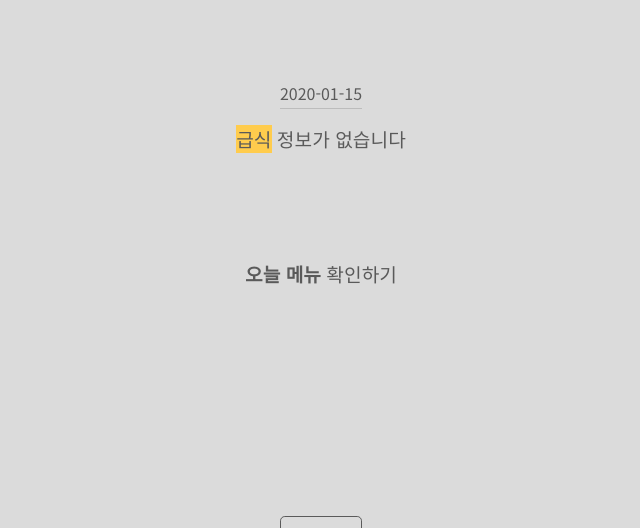
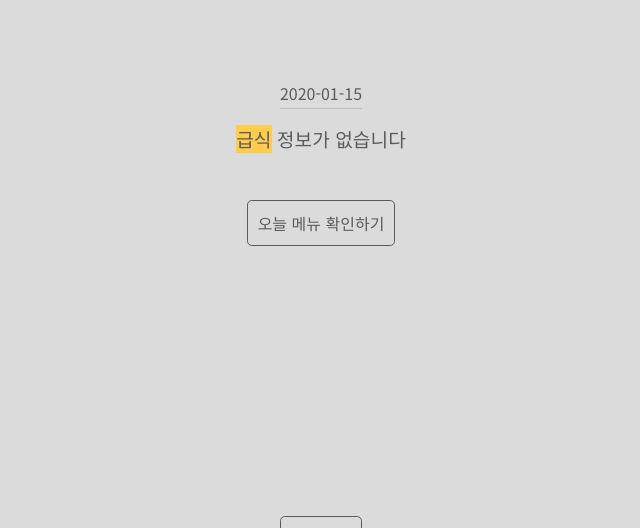
Before and after one commit to chick0/meal-api, a Flask app: template app/templates/meal/not_found.html in a window 1280 px wide. Shown: the part 131-659 px from the top of the page, without its empty margins (319-959 px from the left). Run offline with Flask 2, Linux system fonts and the light colour scheme; the template is opened without the code that fills it: most values are stand-ins (such as "Sample title", 1, 10 or a date in 2020).

Commit message:
오늘 메뉴 버튼 위치 변경

```diff
--- a/app/templates/meal/not_found.html
+++ b/app/templates/meal/not_found.html
@@ -9,11 +9,9 @@
         <p><span class="high">급식</span> 정보가 없습니다</p><br>
 
     {% if day != today %}
-        <div class="poem fake-poem">
-            <a href="{{ url_for('meal.show', edu_code=edu_code, school_code=school_code, date='today') }}">
-                <b>오늘 메뉴</b> 확인하기
-            </a>
-        </div>
+        <a class="btn" href="{{ url_for('meal.show', edu_code=edu_code, school_code=school_code, date='today') }}">
+            오늘 메뉴 확인하기
+        </a>
     {% endif %}
     </section>
 
```
